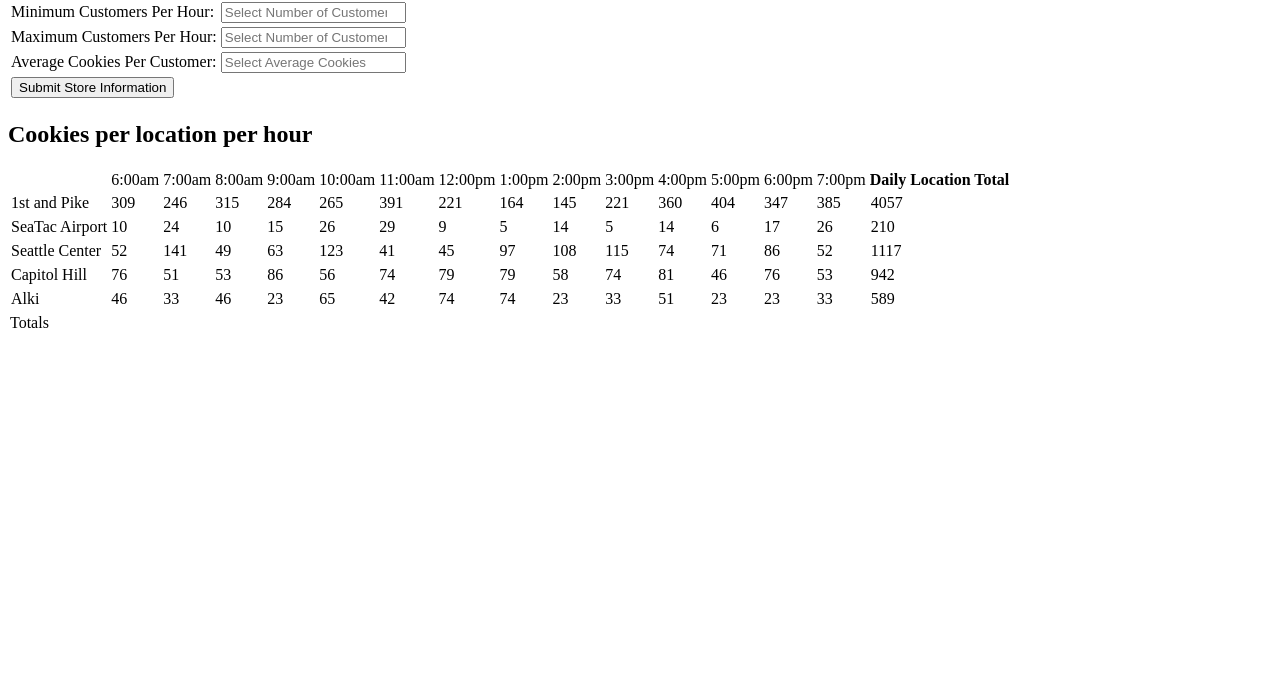
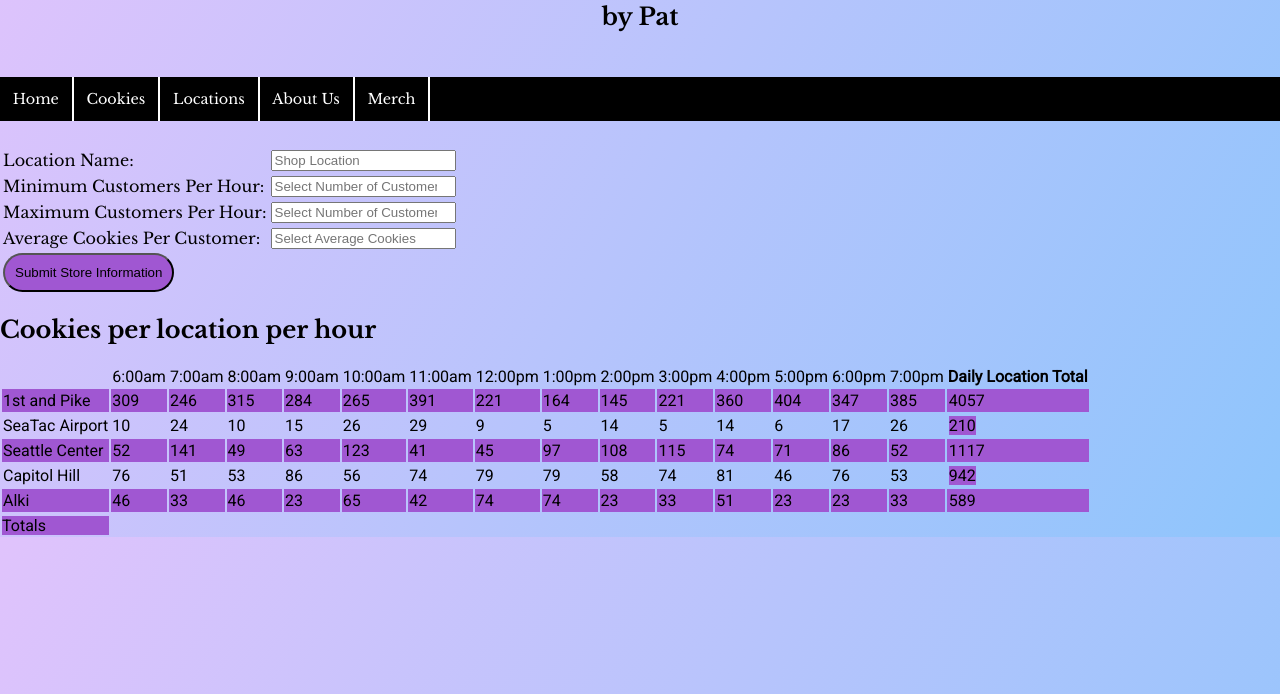
Before and after one commit to austriker27/cookie-stand, a plain HTML site: page sales.html in a window 1280 px wide. Shown: the part 106-800 px from the top of the page. Drawn offline with nearby package versions, Linux system fonts and the light colour scheme.

Commit message:
did sales css and html

```diff
--- a/sales.html
+++ b/sales.html
@@ -3,13 +3,25 @@
   <head>
     <meta charset="utf-8">
     <title>Seattle's finest Salmon Cookies by Pat</title>
-    <link rel="styles/stylesheet" href="styles/style.css" type="text/css">
-    <link href="https://fonts.googleapis.com/css?family=Libre+Baskerville" rel="stylesheet">
+    <link rel="stylesheet" href="styles/master.css" type="text/css">
+    <link rel="stylesheet" href="styles/sales-styles.css" type="text/css">
+    <link href="https://fonts.googleapis.com/css?family=Libre+Baskerville:400,400i,700" rel="stylesheet">
     <link href="https://fonts.googleapis.com/css?family=Roboto" rel="stylesheet">
   </head>
   <body>
-
-    <h1>Seattle's Finest Salmon Cookies by Pat</h1>
+    <div class="topHeader">
+      <h1><strong>Seattle's Finest Salmon Cookies</strong></h1>
+      <h2>by Pat</h2>
+    </div>
+    <nav>
+      <ul class="topnav">
+        <li><a href="#">Home</a></li>
+        <li><a href="cookies.html">Cookies</a></li>
+        <li><a href="locations.html">Locations</a></li>
+        <li><a href="about-us.html">About Us</a></li>
+        <li><a href="merch.html">Merch</a></li>
+      </ul>
+    </nav>
 
     <form id="salesForm" action="index.html" method="post">
       <table>
--- a/styles/master.css
+++ b/styles/master.css
@@ -103,21 +103,9 @@ footer {
   position
 }
 
-th {
-  border: 10px solid red;
-}
-
 .welcome {
   text-align: center;
   padding: 5%;
-}
-
-#salesForm {
-  border: none;
-}
-
-#sales-list *{
-  border: 1px solid black;
 }
 
 .floatRight {
--- /dev/null
+++ b/styles/sales-styles.css
@@ -0,0 +1,23 @@
+p {
+  margin: 5% 10% 5% 10%;
+}
+
+#salesForm {
+  border: none;
+  margin-top: 2%;
+}
+
+#sales-list *{
+  border:
+  width: 100%;
+}
+
+#sales-list tr:nth-child(even) {
+  background: rgb(160, 87, 210);
+}
+
+#submit {
+  border-radius: 20px;
+  background-color: rgb(160, 87, 210);
+  padding: 10px 10px 10px 10px;
+}
```
Also changed, not shown: merch.html (+2 -2 lines).
